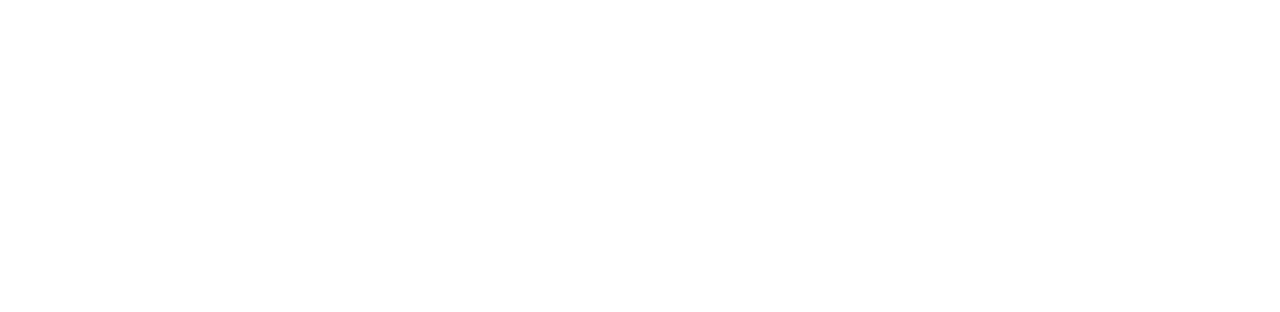
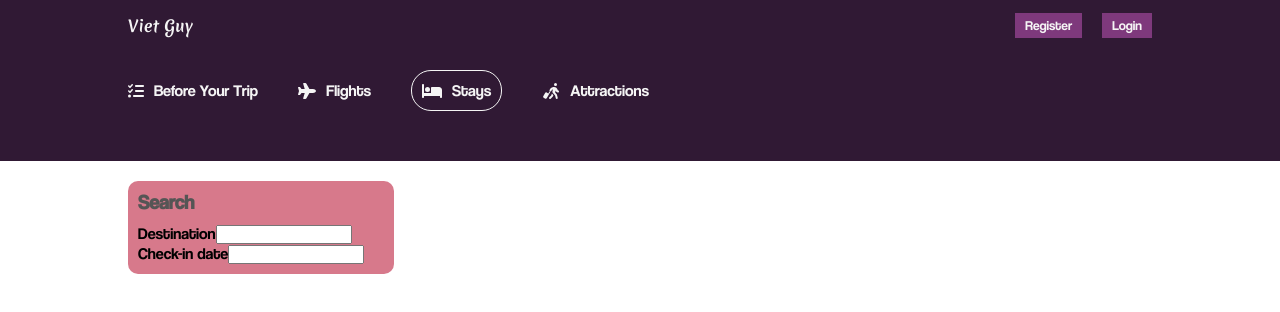
Before and after one commit to Victoria-Q-Le/booking-app-client, a React (Create React App) app: page /hotels in a window 1280 px wide. Before the commit this address had no page. Shown: the top 312 px of the page. Built offline with nearby package versions, Linux system fonts and the light colour scheme.

Commit message:
hotels path

```diff
--- a/src/App.js
+++ b/src/App.js
@@ -10,7 +10,7 @@
     <Routes>
       <Route path='/' element={<Landing />} />
       <Route path='/home' element={<Home />} />
-      <Route path='/list' element={<List />} />
+      <Route path='/hotels' element={<List />} />
 
     </Routes>
    </BrowserRouter>
--- a/src/components/header/Header.js
+++ b/src/components/header/Header.js
@@ -6,11 +6,13 @@
 import 'react-date-range/dist/styles.css';
 import 'react-date-range/dist/theme/default.css';
 import {format} from "date-fns"
+import { useNavigate } from 'react-router-dom'
 
 const Header = ({type}) => {
 
   const [open, setOpen] = useState(false)
   const [openOptions, setOpenOptions] = useState(false)
+  const [destination, setDestination] = useState()
 
 
   const [date, setDate] = useState([{
@@ -25,6 +27,8 @@
     room: 1
   })
 
+  const navigate = useNavigate()
+
   const handleCounter = (option, action) => {
     setOptions(prev => {
       return {
@@ -32,6 +36,10 @@
         [option]: action === "i" ? options[option] + 1 : options[option] - 1,
       }
     })
+  }
+
+  const handleSearch = () => {
+    navigate("/hotels", {state: {destination,date,options}})
   }
 
   return (
@@ -80,7 +88,7 @@
           <div className='headerSearch'>
             <div className='headerSearchItem'>
               <FontAwesomeIcon icon={faBed} className='headerIcon' />
-              <input type='text' placeholder='Where are we going?'className='headerSearchInput'/>
+              <input type='text' placeholder='Where are we going?'className='headerSearchInput' onChange={e => setDestination(e.target.value)}/>
             </div>
 
             <div className='headerSearchItem'>
@@ -133,7 +141,7 @@
               </span>
             </div>
           <div className='headerSearchItem'>
-            <button className='headerBtn'>Search</button>
+            <button className='headerBtn' onClick={handleSearch}>Search</button>
           </div>
         </div>
         {/* END OF SEARCH BOX */}
--- a/src/pages/list/List.js
+++ b/src/pages/list/List.js
@@ -1,8 +1,13 @@
 import "./list.css"
 import Navbar from '../../components/navBar/Navbar'
 import Header from '../../components/header/Header'
+import { useLocation } from "react-router-dom"
 
 const List = () => {
+
+  const location = useLocation()
+
+  console.log(location);
   return (
     <div>
         <Navbar />
@@ -11,6 +16,14 @@
           <div className="listWrapper">
             <div className="listSearch">
               <h1 className="lsTitle">Search</h1>
+              <div className="lsItem">
+                <label>Destination</label>
+                <input type="text"></input>
+              </div>
+              <div className="lsItem">
+                <label>Check-in date</label>
+                <input type="text"></input>
+              </div>
             </div>
             <div className="listResult"></div>
           </div>
```
